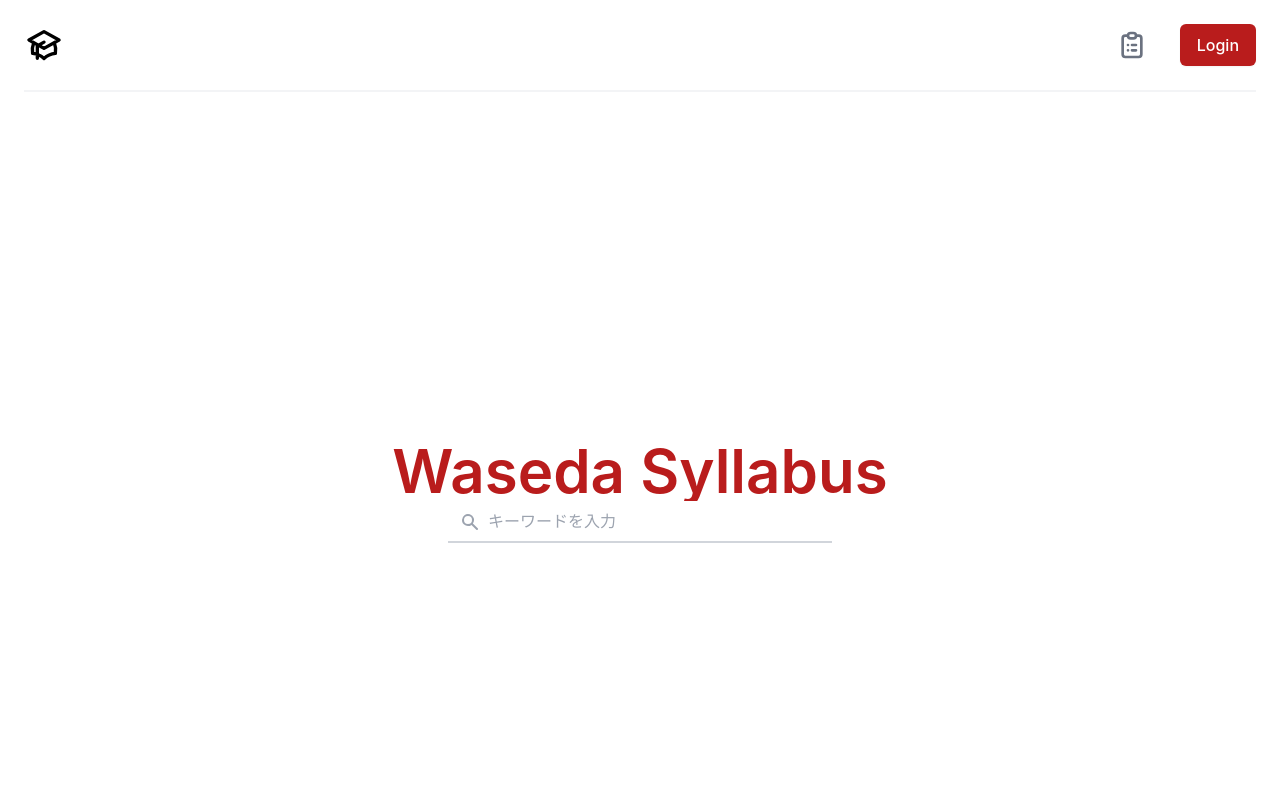
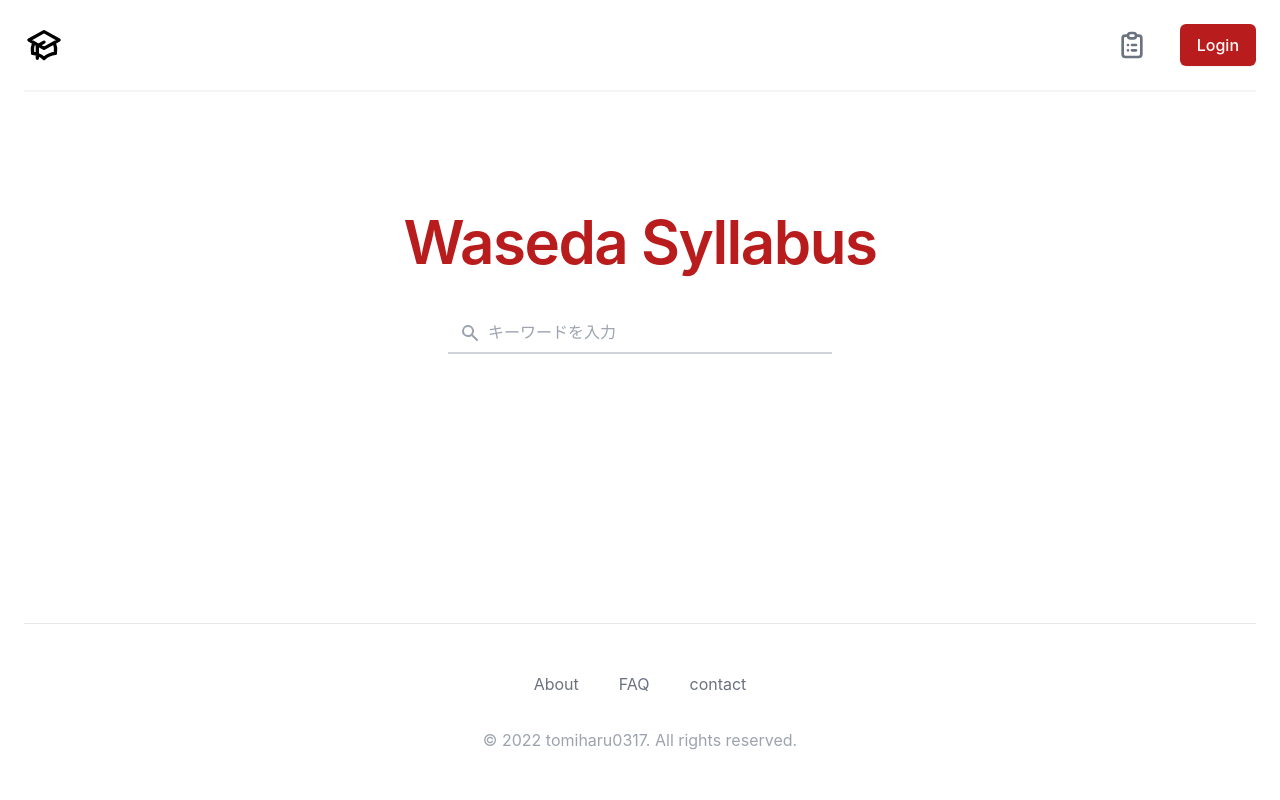
Before and after one commit to tomiharu0317/syllabus, a Next.js app in the folder frontend/: page / in a window 1280 px wide. Shown: the top 800 px of the page. Built offline with nearby package versions, Linux system fonts and the light colour scheme.

Commit message:
Add Search Form and delete styles from Home.module.css

```diff
--- a/frontend/src/pages/index.tsx
+++ b/frontend/src/pages/index.tsx
@@ -1,22 +1,28 @@
 import type { NextPage } from 'next'
 import Head from 'next/head'
-import Image from 'next/image'
 import styles from '../styles/Home.module.css'
 import SearchForm from '@/components/molecules/search-form'
 
 const Home: NextPage = () => {
   return (
-    <div className={styles.container}>
+    <div>
       <Head>
-        <title>Create Next App</title>
+        <title>Waseda Syllabus</title>
         <meta name='description' content='Generated by create next app' />
         <link rel='icon' href='/favicon.ico' />
       </Head>
-
-      <main className={styles.main}>
-        <h1 className='text-red-700 font-semibold text-6xl'>Waseda Syllabus</h1>
-        <SearchForm />
-      </main>
+      <div className='bg-white'>
+        <div className='max-w-7xl mx-auto py-16 px-4 sm:py-24 sm:px-6 lg:px-8'>
+          <div className='text-center'>
+            <h1 className='mt-6 text-4xl font-semibold text-red-700 sm:text-5xl sm:tracking-tight lg:text-6xl'>
+              Waseda Syllabus
+            </h1>
+            <div className='mt-10'>
+              <SearchForm />
+            </div>
+          </div>
+        </div>
+      </div>
     </div>
   )
 }
```
